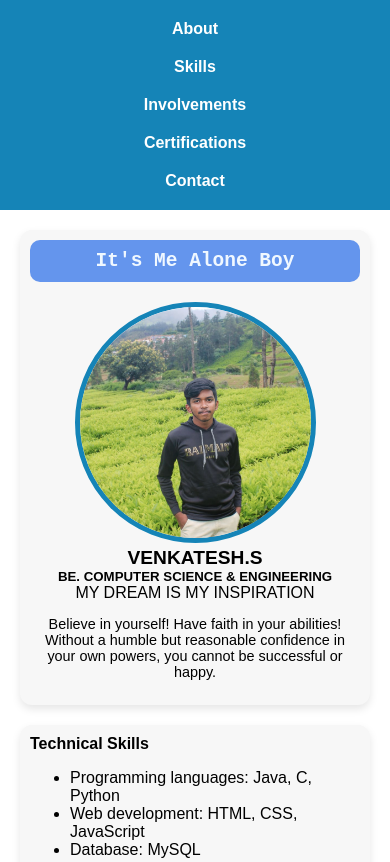
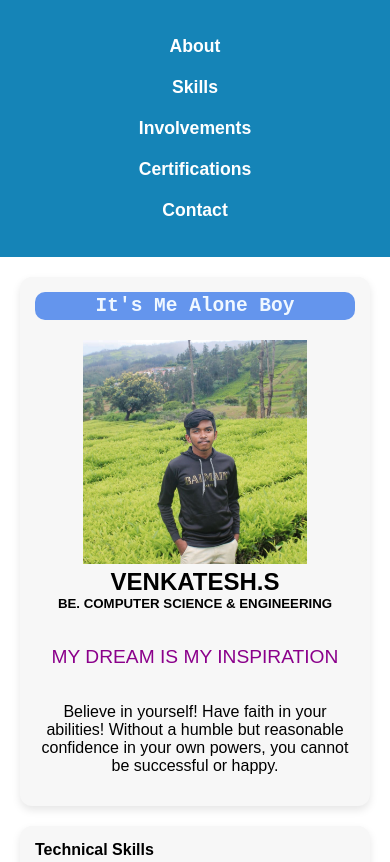
Before and after one commit to venkat200477/portfolio, a plain HTML site: page index.html in a window 390 px wide. Shown: the top 862 px of the page. Drawn offline with Linux system fonts and the light colour scheme.

Commit message:
Update venkat.css

```diff
--- a/venkat.css
+++ b/venkat.css
@@ -34,7 +34,6 @@ header {
     justify-content: center;
     list-style-type: none;
     padding: 0;
-    margin: 0;
 }
 
 .navbar li {
@@ -62,16 +61,17 @@ section {
     box-shadow: 0px 4px 8px rgba(0, 0, 0, 0.1);
 }
 
-.b img {
-    width: 100%;
-    max-width: 300px;
-    border-radius: 50%;
-    border: 5px solid #1584b7;
+.g {
+    color: darkmagenta;
+    text-align: center;
+    font-size: 1.2em;
+    padding: 15px;
+    margin: 20px 0;
 }
 
 .certifications img {
     width: 100%;
-    max-width: 150px;
+    max-width: 200px;
     margin: 10px;
     border-radius: 10px;
 }
@@ -113,42 +113,4 @@ section {
         margin: 10px auto;
         text-align: center;
     }
-
-    /* Reduce padding and margin for sections on smaller screens */
-    section {
-        padding: 10px;
-    }
-
-    .certifications img {
-        max-width: 100px;
-    }
 }
-
-@media (max-width: 480px) {
-    h1 {
-        font-size: 1.5em;
-        padding: 10px;
-    }
-
-    h2 {
-        font-size: 1.2em;
-    }
-
-    p {
-        font-size: 0.9em;
-    }
-
-    .navbar a {
-        font-size: 1em;
-    }
-
-    /* Resize the contact buttons */
-    .contact-buttons a {
-        font-size: 0.9em;
-    }
-
-    /* Make certification images smaller for narrow screens */
-    .certifications img {
-        max-width: 80px;
-    }
-}
```
